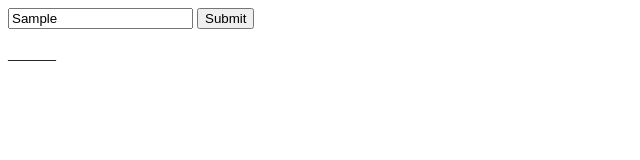
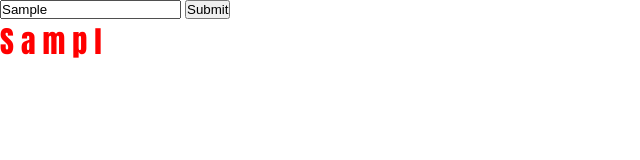
Before and after one commit to snwarren/Wordie, a plain HTML site: page index.html in a window 1280 px wide. Both pictures are taken after typing "Sample" into the empty fields and a click on the button "Submit". Shown: the whole page, without its empty margins (0-640 px from the left). Drawn offline with Linux system fonts and the light colour scheme.

Commit message:
v3
Added right vs wrong class. Added corresponding color updates to CSS.

```diff
--- a/index.html
+++ b/index.html
@@ -6,6 +6,7 @@
     <meta name="viewport" content="width=device-width, initial-scale=1.0">
     <title>Wordie</title>
     <script src="script.js"></script>
+    <link rel="stylesheet" href="styles.css">
 </head>
 <body>
     <div id="gameboard">
@@ -18,8 +19,13 @@
             required>
         <button id="submit" onclick="checkWord();">Submit</button>
         <br>
-        <p id="guess"></p>
-
+        <p id="answer">
+            <span id="guessLetter0" class="_"></span>
+            <span id="guessLetter1" class="_"></span>
+            <span id="guessLetter2" class="_"></span>
+            <span id="guessLetter3" class="_"></span>
+            <span id="guessLetter4" class="_"></span>
+        </p>
     </div>
 
 
--- a/script.js
+++ b/script.js
@@ -14,37 +14,21 @@ console.log(keyWord);
 function checkWord (){
     //User input
     let wordInput = document.getElementById("word").value;
-    //Object for where guess will print
-    let guess = document.getElementById("guess");
 
-    // Create parse variables as arrays
-    let lastGuessParse = [];
-    let lastGuess = [];
+    //creates array of input word letters
+    inputParse = wordInput.split("");
+    //compares input and keyword
+    for (let i=0; i<inputParse.length; i++) {
+        let guessIndex = "guessLetter" + i;
+        let guessLetter = document.getElementById(guessIndex);
+        //Moves matching letters to new array
+        if (inputParse[i] === keyWordParse[i]){
+            guessLetter.className="right"
+        }
+        else {
+            guessLetter.className="wrong"
+        }
 
-
-    //checks if word matches
-    if (wordInput === keyWord){
-        console.log("YAY!")
-    }
-    else {
-        //creates array of input word letters
-        inputParse = wordInput.split("");
-        //compares input and keyword
-        for (let i=0; i<=inputParse.length-1; i++) {
-            //Moves matching letters to new array
-            if (inputParse[i] === keyWordParse[i]){
-                lastGuessParse.push(inputParse[i]);
-
-            }
-            //Adds blank for non-matches
-            else {
-                lastGuessParse.push("_");
-            }
-        }
-        //Merges parsed new array into string
-        lastGuess = lastGuessParse.join("");
-
-        //Displays on page
-        guess.innerHTML = lastGuess;
+        guessLetter.innerHTML = inputParse[i];
     }
 }
--- a/styles.css
+++ b/styles.css
@@ -4,10 +4,21 @@
     box-sizing: border-box;
 }
 
+#answer {
+    font-size: 30px;
+    font-family: Impact, Haettenschweiler, 'Arial Narrow Bold', sans-serif;
+}
+
+.wrong {
+    color: red;
+}
+
+.right {
+    color: lightgreen;
+}
 
 
-
-.gameboard {
+/* .gameboard {
     background-color: gray;
     border: 5px solid darkblue;
     height: 550px;
@@ -30,4 +41,4 @@
     font-family:Impact, Haettenschweiler, 'Arial Narrow Bold', sans-serif;
     font-size: 80px;
     text-align: center;
-}
+}*/
```
